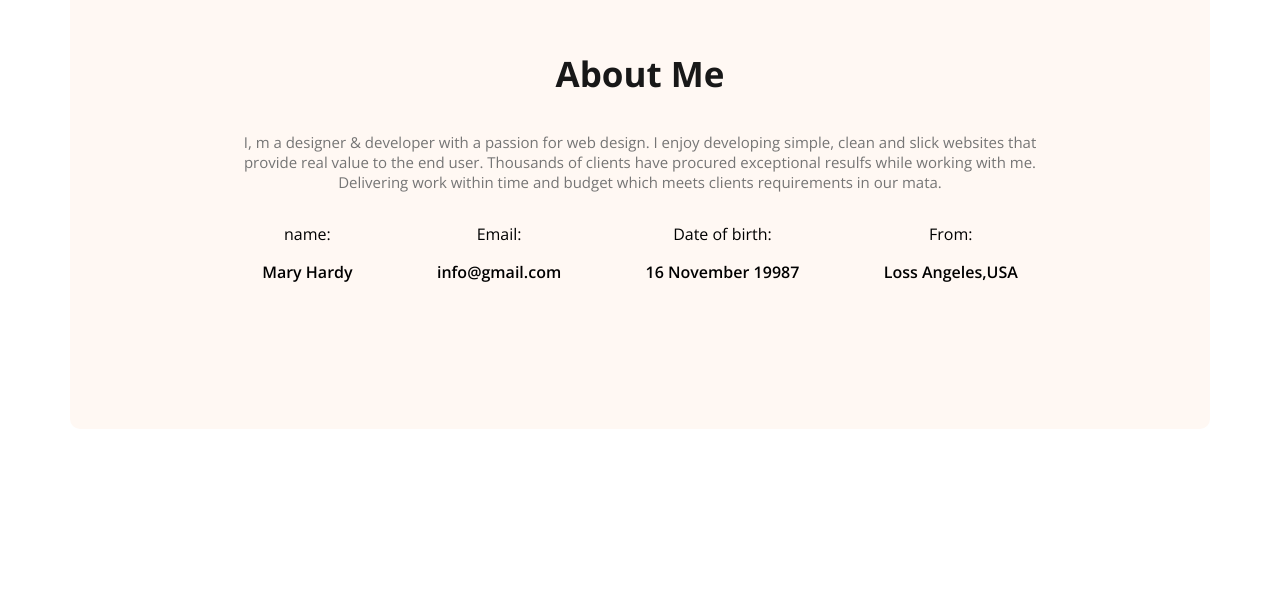
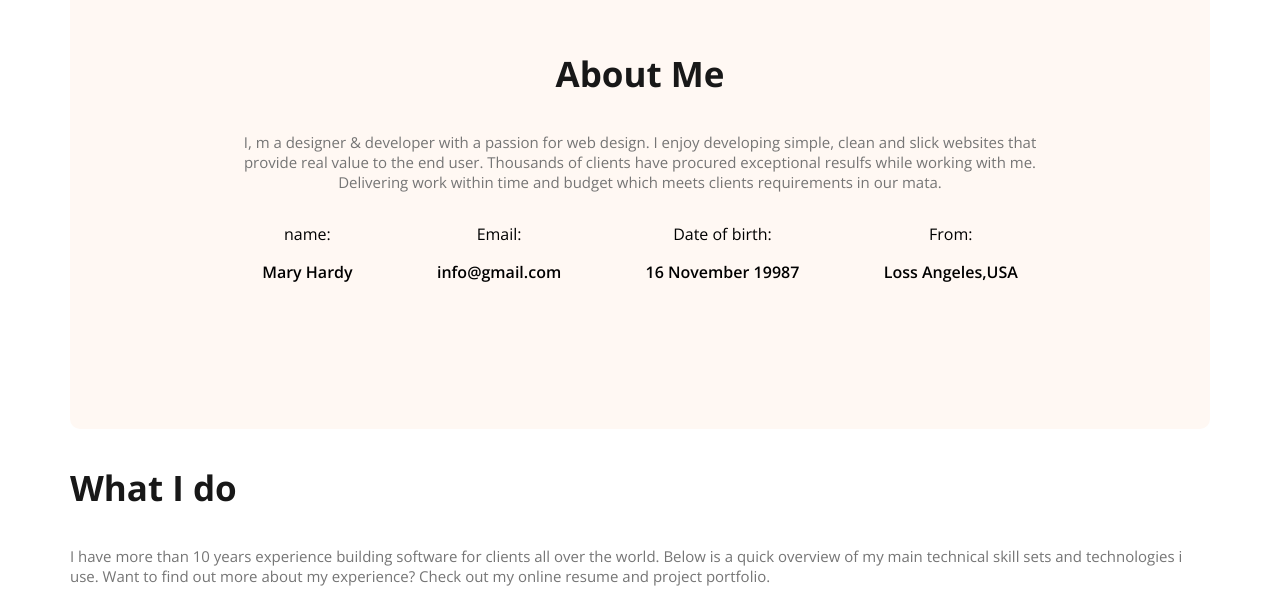
Before and after one commit to Muhammad-Piyas/web-developer-portfoilo, a plain HTML site: page index.html in a window 1280 px wide. Shown: the part 1075-1676 px from the top of the page. Before the commit the page ends 1512 px from the top, so only its background shows below. Drawn offline with nearby package versions, Linux system fonts and the light colour scheme.

Commit message:
title and descripton add

```diff
--- a/index.html
+++ b/index.html
@@ -60,10 +60,14 @@
             From:</p>
           <p class="item-description">Loss Angeles,USA</p>
         </div>
+      </div>
+    </section>
+    <!-- what is do section start -->
+   <section class="skills">
+    <h3 class="section-title">What I do</h3>
+    <p class="section-descripton">I have more than 10 years experience building software for clients all over the world. Below is a quick overview of my main technical skill sets and technologies i use. Want to find out more about my experience? Check out my online resume and project portfolio.</p>
+   </section>
 
-      </div>
-
-    </section>
   </main>
   <footer></footer>
 </body>
```
